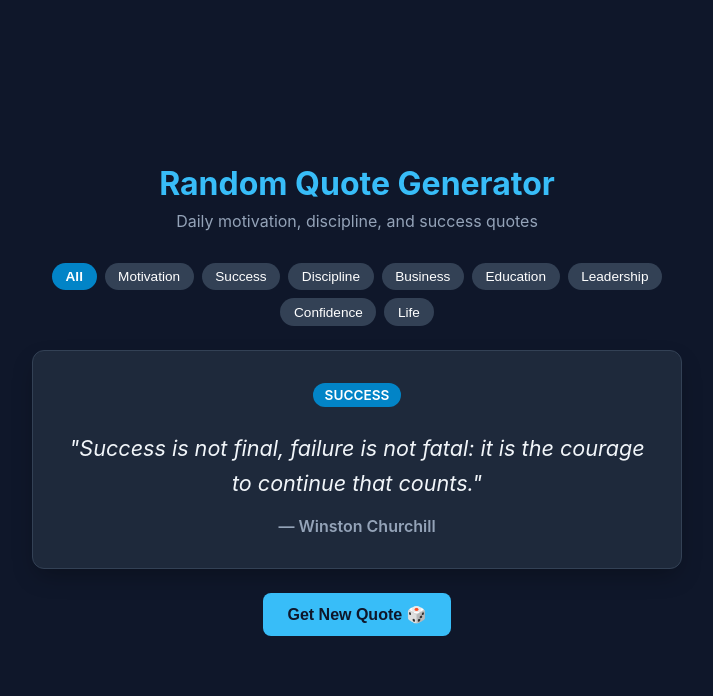
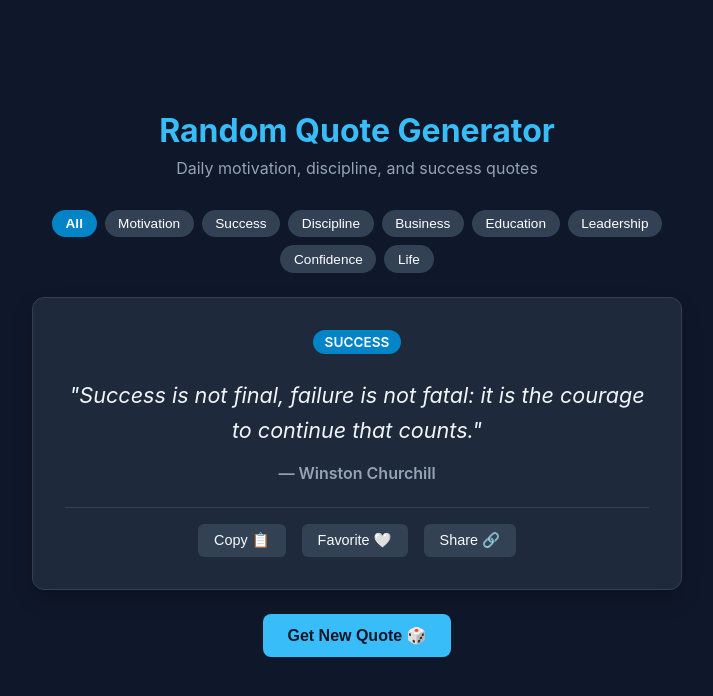
Before and after one commit to XenoSpace-767/CodeAlpha_RandomQuoteGenerator, a React (Vite) app: page / in a window 1280 px wide. Shown: the top 696 px of the page, without its empty margins (283-996 px from the left). Built offline with nearby package versions, Linux system fonts and the light colour scheme.

Commit message:
Implement Phase 3 user actions - Copy, Favorite, and Share functionality

```diff
--- a/src/App.jsx
+++ b/src/App.jsx
@@ -3,11 +3,13 @@ import Header from "./components/Header";
 import QuoteCard from "./components/QuoteCard";
 import CategorySelector from "./components/CategorySelector";
 import ActionButtons from "./components/ActionButtons";
+import Favorites from "./components/Favorites";
 import { quotes } from "./data/quotes";
 
 export default function App() {
   const categories = ["All", ...new Set(quotes.map((q) => q.category))];
   const [selectedCategory, setSelectedCategory] = useState("All");
+  const [favorites, setFavorites] = useState([]);
 
   const getFilteredQuotes = () => {
     if (selectedCategory === "All") return quotes;
@@ -43,16 +45,39 @@ export default function App() {
     setCurrentQuote(nextQuote);
   };
 
+  const handleToggleFavorite = (quote) => {
+    const exists = favorites.some((q) => q.id === quote.id);
+    if (exists) {
+      setFavorites(favorites.filter((q) => q.id !== quote.id));
+    } else {
+      setFavorites([...favorites, quote]);
+    }
+  };
+
+  const handleRemoveFavorite = (id) => {
+    setFavorites(favorites.filter((q) => q.id !== id));
+  };
+
+  const isCurrentFavorite = favorites.some((q) => q.id === currentQuote?.id);
+
   return (
-    <main>
+    <main style={{ paddingBottom: "2rem" }}>
       <Header />
       <CategorySelector
         categories={categories}
         selectedCategory={selectedCategory}
         onSelectCategory={handleSelectCategory}
       />
-      <QuoteCard quote={currentQuote} />
+      <QuoteCard
+        quote={currentQuote}
+        isFavorite={isCurrentFavorite}
+        onToggleFavorite={handleToggleFavorite}
+      />
       <ActionButtons onNewQuote={handleNewQuote} />
+      <Favorites
+        favorites={favorites}
+        onRemoveFavorite={handleRemoveFavorite}
+      />
     </main>
   );
 }
--- /dev/null
+++ b/src/components/Favorites.jsx
@@ -0,0 +1,65 @@
+export default function Favorites({ favorites, onRemoveFavorite }) {
+  if (favorites.length === 0) return null;
+
+  return (
+    <div
+      style={{
+        marginTop: "2rem",
+        backgroundColor: "#1e293b",
+        padding: "1.5rem",
+        borderRadius: "12px",
+        border: "1px solid #334155",
+      }}
+    >
+      <h2
+        style={{
+          fontSize: "1.2rem",
+          color: "#38bdf8",
+          marginBottom: "1rem",
+          textAlign: "center",
+        }}
+      >
+        Saved Favorites ({favorites.length})
+      </h2>
+      <div style={{ display: "flex", flexDirection: "column", gap: "0.75rem" }}>
+        {favorites.map((q) => (
+          <div
+            key={q.id}
+            style={{
+              display: "flex",
+              justifyContent: "space-between",
+              alignItems: "center",
+              backgroundColor: "#0f172a",
+              padding: "0.75rem 1rem",
+              borderRadius: "8px",
+              border: "1px solid #334155",
+            }}
+          >
+            <div style={{ paddingRight: "1rem" }}>
+              <p style={{ fontSize: "0.95rem", color: "#f8fafc" }}>
+                "{q.text}"
+              </p>
+              <span style={{ fontSize: "0.8rem", color: "#94a3b8" }}>
+                — {q.author}
+              </span>
+            </div>
+            <button
+              onClick={() => onRemoveFavorite(q.id)}
+              style={{
+                backgroundColor: "transparent",
+                border: "none",
+                color: "#ef4444",
+                cursor: "pointer",
+                fontSize: "1rem",
+                padding: "0.25rem",
+              }}
+              title="Remove favorite"
+            >
+              ❌
+            </button>
+          </div>
+        ))}
+      </div>
+    </div>
+  );
+}
--- a/src/components/QuoteCard.jsx
+++ b/src/components/QuoteCard.jsx
@@ -1,5 +1,27 @@
-export default function QuoteCard({ quote }) {
+import { useState } from "react";
+
+export default function QuoteCard({ quote, isFavorite, onToggleFavorite }) {
+  const [copied, setCopied] = useState(false);
+
   if (!quote) return null;
+
+  const handleCopy = () => {
+    navigator.clipboard.writeText(`"${quote.text}" — ${quote.author}`);
+    setCopied(true);
+    setTimeout(() => setCopied(false), 2000);
+  };
+
+  const handleShare = () => {
+    if (navigator.share) {
+      navigator.share({
+        title: "Random Quote",
+        text: `"${quote.text}" — ${quote.author}`,
+      });
+    } else {
+      handleCopy();
+      alert("Quote copied to clipboard for sharing!");
+    }
+  };
 
   return (
     <div
@@ -45,10 +67,67 @@ export default function QuoteCard({ quote }) {
           fontSize: "1rem",
           fontWeight: "600",
           color: "#94a3b8",
+          marginBottom: "1.5rem",
         }}
       >
         — {quote.author}
       </h3>
+
+      {/* Action Buttons Row */}
+      <div
+        style={{
+          display: "flex",
+          justifyContent: "center",
+          gap: "1rem",
+          paddingTop: "1rem",
+          borderTop: "1px solid #334155",
+        }}
+      >
+        <button
+          onClick={handleCopy}
+          style={{
+            padding: "0.5rem 1rem",
+            backgroundColor: "#334155",
+            color: "#f8fafc",
+            border: "none",
+            borderRadius: "6px",
+            cursor: "pointer",
+            fontSize: "0.9rem",
+          }}
+        >
+          {copied ? "Copied! ✅" : "Copy 📋"}
+        </button>
+
+        <button
+          onClick={() => onToggleFavorite(quote)}
+          style={{
+            padding: "0.5rem 1rem",
+            backgroundColor: isFavorite ? "#ef4444" : "#334155",
+            color: "#f8fafc",
+            border: "none",
+            borderRadius: "6px",
+            cursor: "pointer",
+            fontSize: "0.9rem",
+          }}
+        >
+          {isFavorite ? "Favorited ❤️" : "Favorite 🤍"}
+        </button>
+
+        <button
+          onClick={handleShare}
+          style={{
+            padding: "0.5rem 1rem",
+            backgroundColor: "#334155",
+            color: "#f8fafc",
+            border: "none",
+            borderRadius: "6px",
+            cursor: "pointer",
+            fontSize: "0.9rem",
+          }}
+        >
+          Share 🔗
+        </button>
+      </div>
     </div>
   );
 }
```
